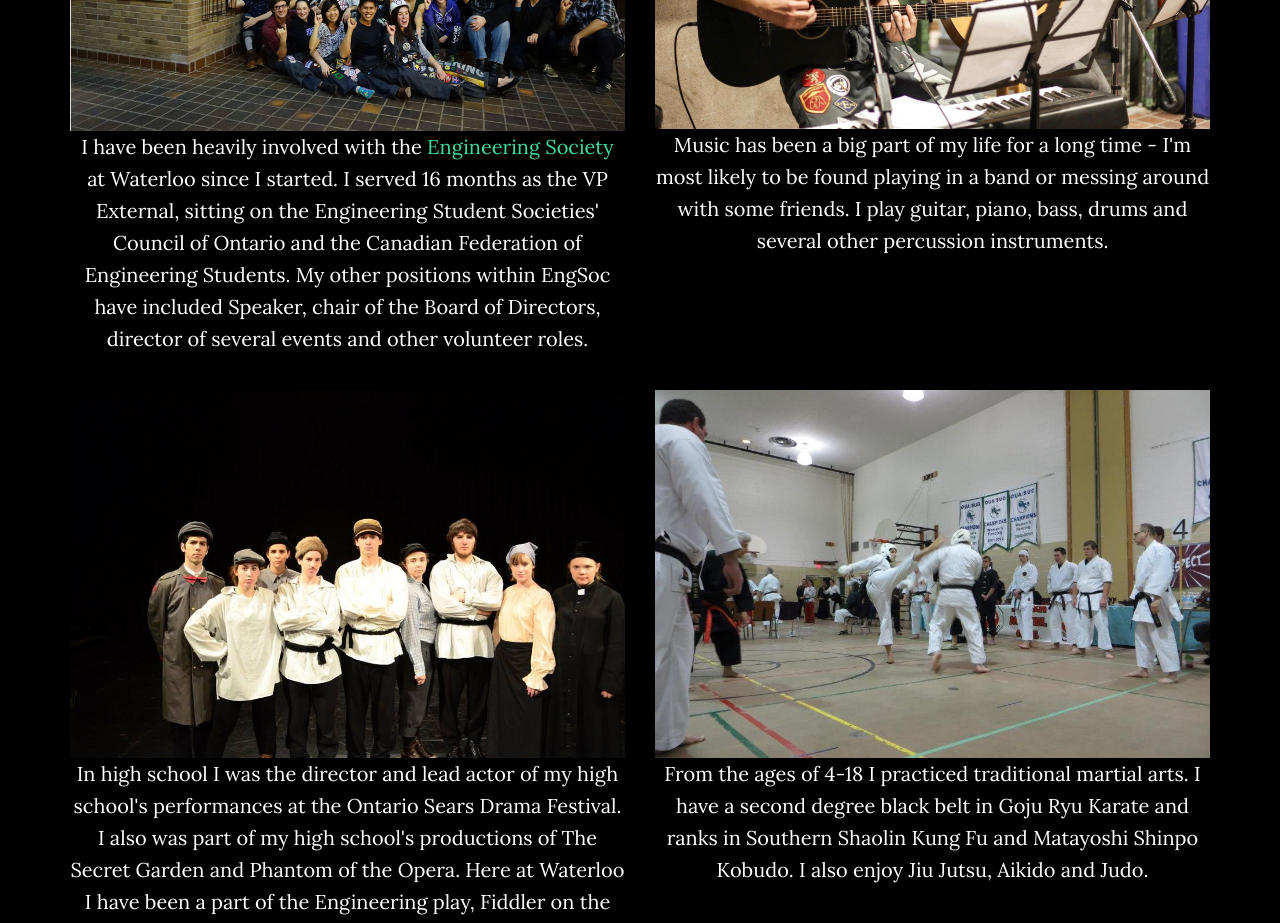
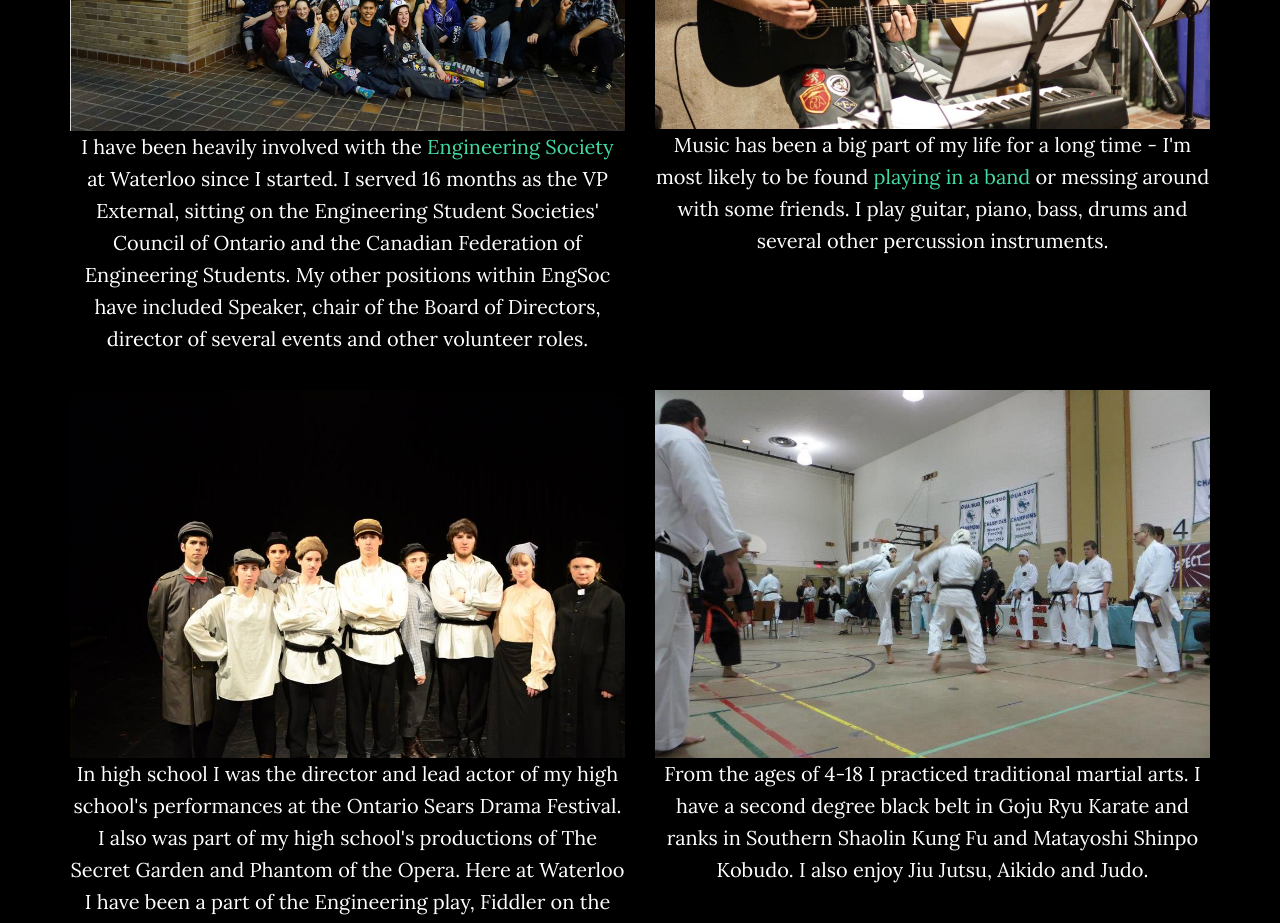
Before and after one commit to Kieran-Broekhoven/Kieran-Broekhoven.github.io-backup, a plain HTML site: page index.html in a window 1280 px wide. Shown: the part 4780-5703 px from the top of the page. Drawn offline with nearby package versions, Linux system fonts and the light colour scheme; files that its build step writes are made by us from their sources; files whose address does not match are found by name.

Commit message:
Added video of band

```diff
--- a/index.html
+++ b/index.html
@@ -199,7 +199,7 @@
                     <div class="col-lg-6">
                         <div class="hovereffect">
                             <img src="guitar.jpg" class="img-responsive interests-img">
-                            <div class="overlay"><p>Music has been a big part of my life for a long time - I'm most likely to be found playing in a band or messing around with some friends. I play guitar, piano, bass, drums and several other percussion instruments.</p></div>
+                            <div class="overlay"><p>Music has been a big part of my life for a long time - I'm most likely to be found <a href="https://drive.google.com/file/d/0B3lw0vFsNbkFNFgxbFRBYVBXU3M/view?usp=sharing" target="_blank">playing in a band</a> or messing around with some friends. I play guitar, piano, bass, drums and several other percussion instruments.</p></div>
                         </div>
                     </div>
                 </div>
```
